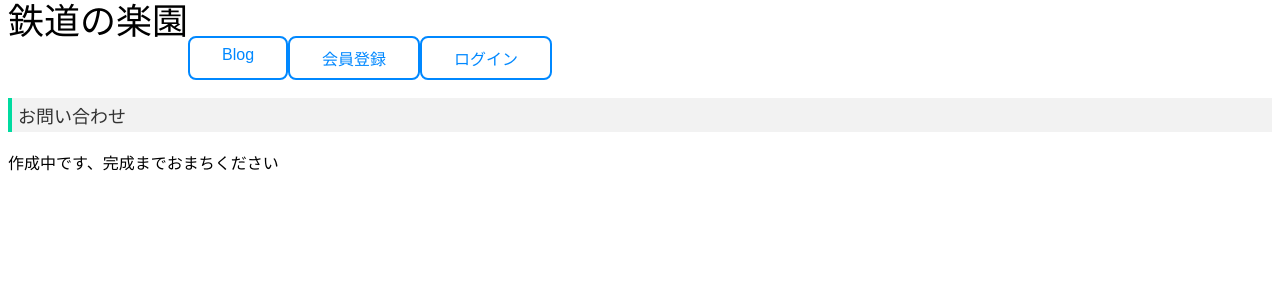
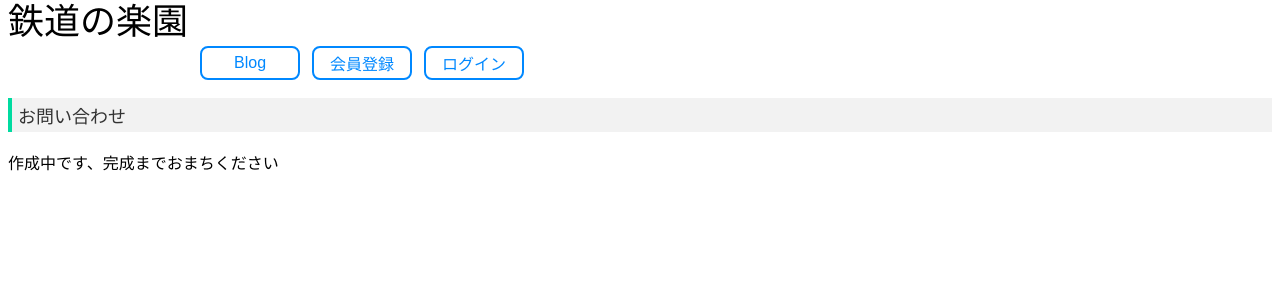
Before and after one commit to trainparadise/trainparadise, a Jekyll site: the page contact.html, which Jekyll copies as it is, in a window 1280 px wide. Shown: the top 300 px of the page. Built offline with Jekyll 4.4.1, drawn with Linux system fonts in a browser that asks for light colours.

Commit message:
Update contact.html

```diff
--- a/contact.html
+++ b/contact.html
@@ -4,41 +4,7 @@
         <title>鉄道の楽園</title>
         <meta name="google-site-verification" content="rAYISQcH1bzSQPNmiCtOwtCLzS3yAo7V0TTpKUAZxRA" />
         <meta charset="UTF-8">
-        <style>
-            body {
-                font-family: sans-serif;
-            }
-
-            .titlearea {
-                display: flex;
-                height: 72px;
-                align-items: flex-end;
-            }
-
-            .menu {
-                background: transparent;
-                color: #0088ff;
-                border: 2px solid #0088ff;
-                padding: 8px 32px;
-                font-size: 16px;
-                border-radius: 8px;
-                text-decoration: none;
-                height: 24px;
-                align-items: center;
-            }
-
-            .title {
-                font-size: 36px;
-            }
-
-            .subtitle {
-                font-size: 18px;
-                padding: 4px 6px;
-                border-left: 4px solid #00dba0;
-                background-color: #f2f2f2;
-                color: #333;
-            }
-        </style>
+        <link rel="stylesheet" href="style.css">
     </head>
 
     <body>
```
